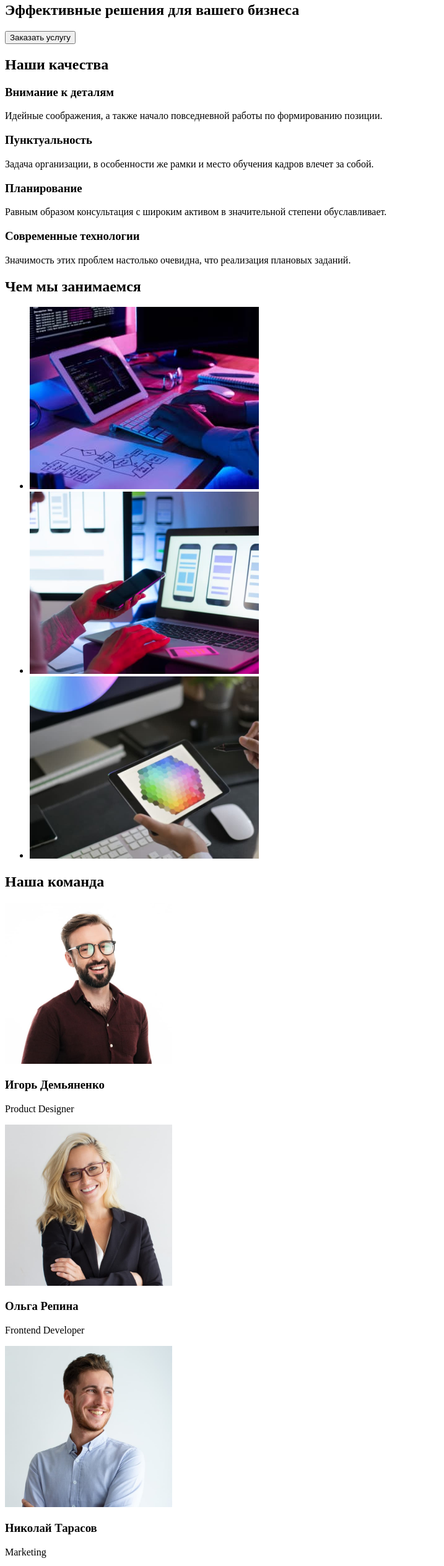
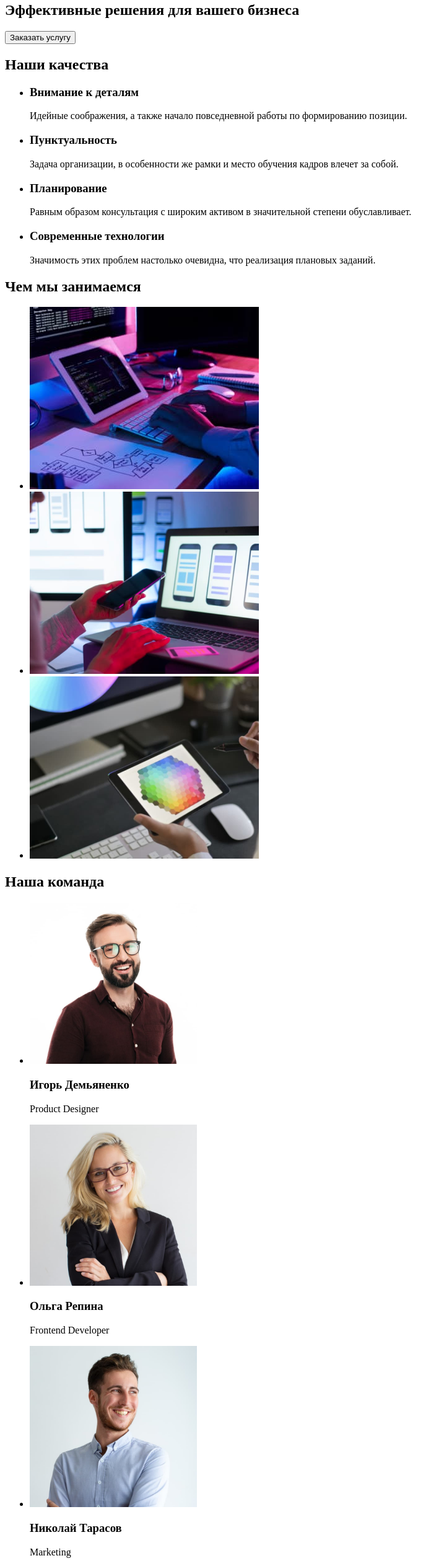
Before and after one commit to Lelyak-Andriy/-goit-markup-hw-01, a plain HTML site: page index.html in a window 1280 px wide. Shown: the part 165-2691 px from the top of the page at 62% size, without its empty margins (0-717 px from the left). Drawn offline with Linux system fonts and the light colour scheme.

Commit message:
виправляє помилки вказані ментором в дз

```diff
--- a/index.html
+++ b/index.html
@@ -32,19 +32,21 @@
         <!--Перша секція-->
         <section>
             <h1>Эффективные решения для вашего бизнеса</h1>
-            <button type="submit">Заказать услугу</button>
+            <button type="button">Заказать услугу</button>
         </section>
         <!-- Друга секція Наші якості (заголовок треба буде заховати)-->
         <section>
             <h2>Наши качества</h2>
-            <h3>Внимание к деталям</h3>
-            <p>Идейные соображения, а также начало повседневной работы по формированию позиции.</p>
-            <h3>Пунктуальность</h3>
-            <p>Задача организации, в особенности же рамки и место обучения кадров влечет за собой.</p>
-            <h3>Планирование</h3>
-            <p>Равным образом консультация с широким активом в значительной степени обуславливает.</p>
-            <h3>Современные технологии</h3>
-            <p>Значимость этих проблем настолько очевидна, что реализация плановых заданий.</p>
+            <ul>
+            <li><h3>Внимание к деталям</h3>
+            <p>Идейные соображения, а также начало повседневной работы по формированию позиции.</p></li>
+            <li><h3>Пунктуальность</h3>
+            <p>Задача организации, в особенности же рамки и место обучения кадров влечет за собой.</p></li>
+            <Li><h3>Планирование</h3>
+            <p>Равным образом консультация с широким активом в значительной степени обуславливает.</p></Li>
+            <li><h3>Современные технологии</h3>
+            <p>Значимость этих проблем настолько очевидна, что реализация плановых заданий.</p></li>
+            </ul>
         </section>
         <!-- Третя секція Чим ми займаємось-->
         <section>
@@ -58,21 +60,23 @@
         <!-- Четверта секція Наша команда-->
         <section>
             <h2>Наша команда</h2>
-            <img src="./images/image4.jpg" alt="igor-demyanenko" width="270" height="260" />
+            <ul>
+            <li><img src="./images/image4.jpg" alt="igor-demyanenko" width="270" height="260" />
             <h3>Игорь Демьяненко</h3>
-            <p>Product Designer</p>
+            <p>Product Designer</p></li>
 
-            <img src="./images/image5.jpg" alt="olga-repina" width="270" height="260" />
+            <li><img src="./images/image5.jpg" alt="olga-repina" width="270" height="260" />
             <h3>Ольга Репина</h3>
-            <p>Frontend Developer</p>
+            <p>Frontend Developer</p></li>
 
-            <img src="./images/image6.jpg" alt="nikolay-tarasov" width="270" height="260" />
+            <li><img src="./images/image6.jpg" alt="nikolay-tarasov" width="270" height="260" />
             <h3>Николай Тарасов</h3>
-            <p>Marketing</p>
+            <p>Marketing</p></li>
 
-            <img src="./images/image7.jpg" alt="nikolay-tarasov" width="270" height="260" />
+            <li><img src="./images/image7.jpg" alt="nikolay-tarasov" width="270" height="260" />
             <h3>Михаил Ермаков</h3>
-            <p>UI Designer</p>
+            <p>UI Designer</p></li>
+            </ul>
         </section>
     </main>
 
@@ -80,11 +84,13 @@
         <!-- Логотип посилання-->
         <a href="/"> WebStudio </a>
         <!-- Контактна інформація-->
-        <address>г. Киев, пр-т Леси Украинки, 26</address>
+        <address>
         <ul>
+            <li>г. Киев, пр-т Леси Украинки, 26</li>
             <li><a href="mailto:info@example.com">info@example.com</a></li>
             <li><a href="tel:+380991111111">+38 099 111 11 11</a></li>
         </ul>
+        </address>
     </footer>
 </body>
 
```
